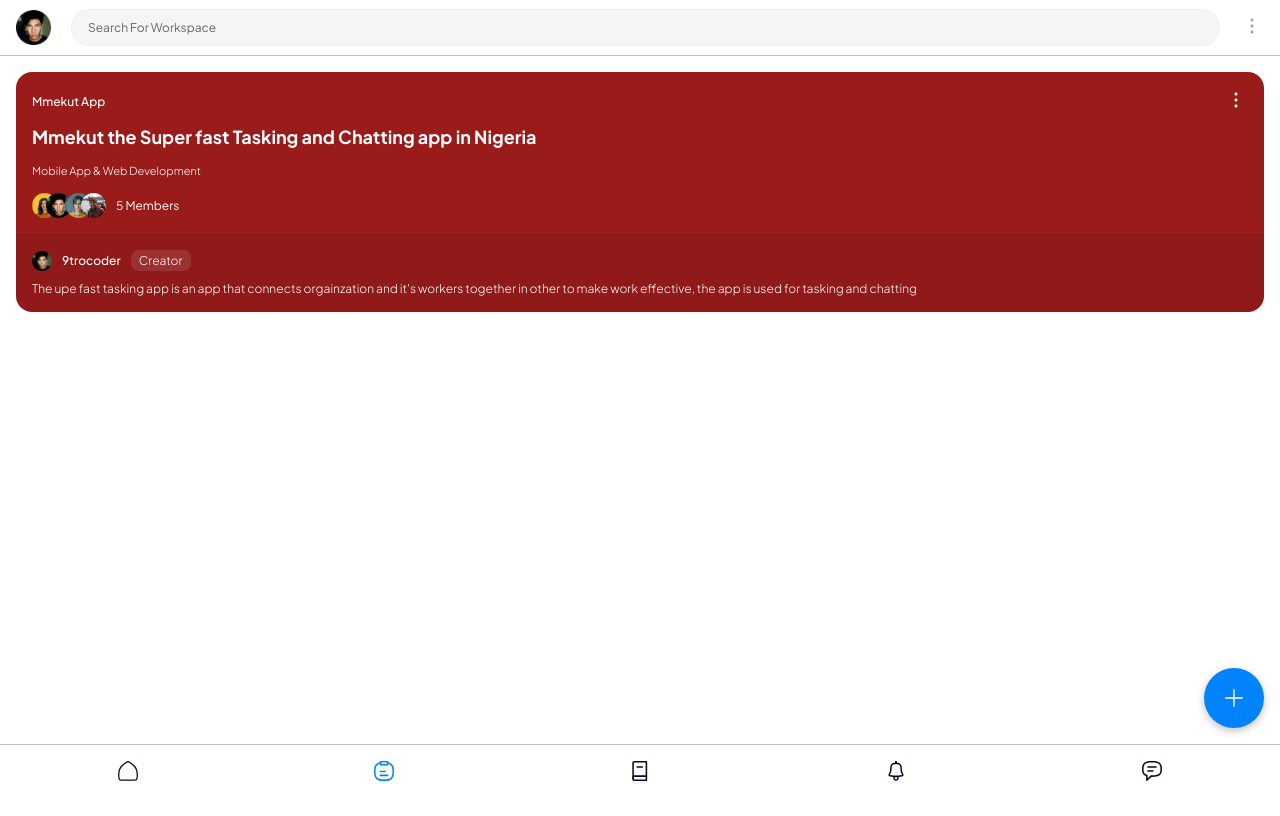
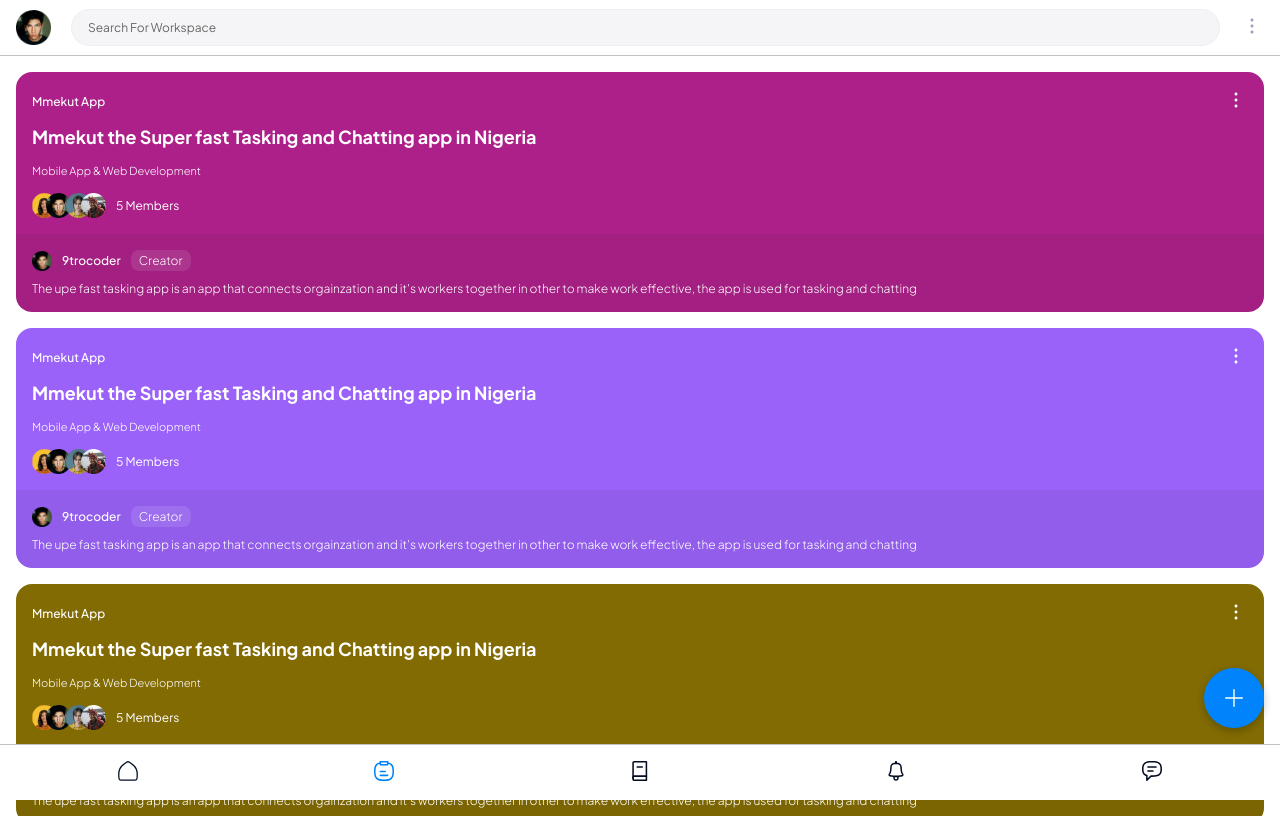
Before and after one commit to 9trocoder/mmekut, a React (Create React App) app: page /workspace in a window 1280 px wide. Built offline with nearby package versions, Linux system fonts and the light colour scheme.

Commit message:
updated workspace design

```diff
--- a/src/pages/chatpage/chatpage.css
+++ b/src/pages/chatpage/chatpage.css
@@ -86,7 +86,7 @@
 }
 
 .chatpage__cnt-chat {
-  height: 90vh;
+  height: 95vh;
   padding: 16px 16px;
   overflow-y: scroll;
   padding-bottom: 4rem;
--- a/src/pages/workspacepage/workspacepage.js
+++ b/src/pages/workspacepage/workspacepage.js
@@ -242,7 +242,43 @@ function Workspacepage() {
                 workspaceCreatorName="9trocoder"
                 workspaceCreatorImage={p2}
                 workspaceCategory="Mobile App & Web Development"
-                workspaceColor="#991B1A"
+                workspaceColor="#AD2089"
+                workspaceCreatorPosition="Creator"
+              />
+
+              <WorkspaceCard
+                workspaceName="Mmekut App"
+                workspaceMembersImage={workspacemembers}
+                workspaceDescription="Mmekut the Super fast Tasking and Chatting app in Nigeria"
+                aboutWorkspace="The upe fast tasking app is an app that connects orgainzation and it's workers together in other to make work effective, the app is used for tasking and chatting"
+                workspaceCreatorName="9trocoder"
+                workspaceCreatorImage={p2}
+                workspaceCategory="Mobile App & Web Development"
+                workspaceColor="#9B62FA"
+                workspaceCreatorPosition="Creator"
+              />
+
+              <WorkspaceCard
+                workspaceName="Mmekut App"
+                workspaceMembersImage={workspacemembers}
+                workspaceDescription="Mmekut the Super fast Tasking and Chatting app in Nigeria"
+                aboutWorkspace="The upe fast tasking app is an app that connects orgainzation and it's workers together in other to make work effective, the app is used for tasking and chatting"
+                workspaceCreatorName="9trocoder"
+                workspaceCreatorImage={p2}
+                workspaceCategory="Mobile App & Web Development"
+                workspaceColor="#826B02"
+                workspaceCreatorPosition="Creator"
+              />
+
+              <WorkspaceCard
+                workspaceName="Mmekut App"
+                workspaceMembersImage={workspacemembers}
+                workspaceDescription="Mmekut the Super fast Tasking and Chatting app in Nigeria"
+                aboutWorkspace="The upe fast tasking app is an app that connects orgainzation and it's workers together in other to make work effective, the app is used for tasking and chatting"
+                workspaceCreatorName="9trocoder"
+                workspaceCreatorImage={p2}
+                workspaceCategory="Mobile App & Web Development"
+                workspaceColor="#0D1C63"
                 workspaceCreatorPosition="Creator"
               />
 
```
